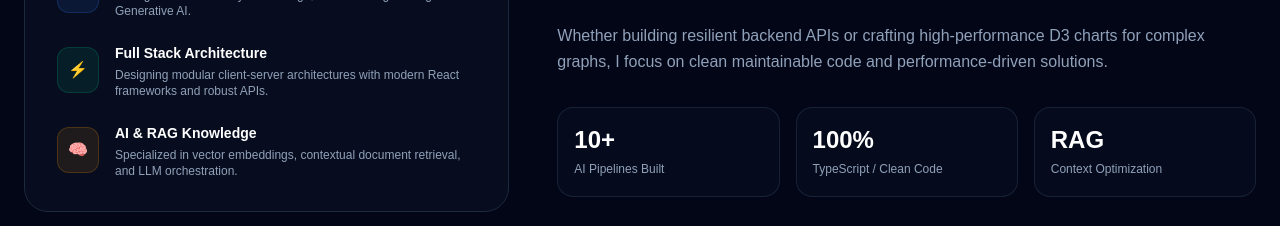
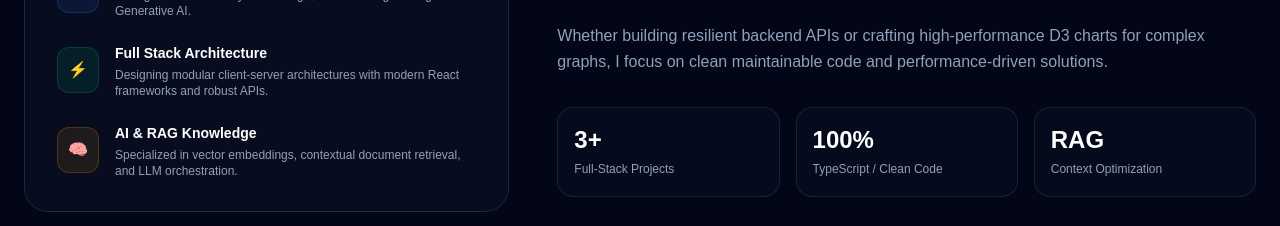
Before and after one commit to Guru1911004/portfolio, a Next.js app: page / in a window 1280 px wide. Shown: the part 1000-1226 px from the top of the page. Built offline with nearby package versions, Linux system fonts and the light colour scheme.

Commit message:
Just some normal stuff

```diff
--- a/components/AboutSection.tsx
+++ b/components/AboutSection.tsx
@@ -45,8 +45,8 @@ export default function AboutSection() {
           </p>
           <div className="grid grid-cols-2 md:grid-cols-3 gap-4">
             <div className="p-4 bg-slate-900/30 border border-slate-800/80 rounded-2xl">
-              <span className="text-2xl font-bold text-white block">10+</span>
-              <span className="text-xs text-slate-400">AI Pipelines Built</span>
+              <span className="text-2xl font-bold text-white block">3+</span>
+              <span className="text-xs text-slate-400">Full-Stack Projects</span>
             </div>
             <div className="p-4 bg-slate-900/30 border border-slate-800/80 rounded-2xl">
               <span className="text-2xl font-bold text-white block">100%</span>
```
